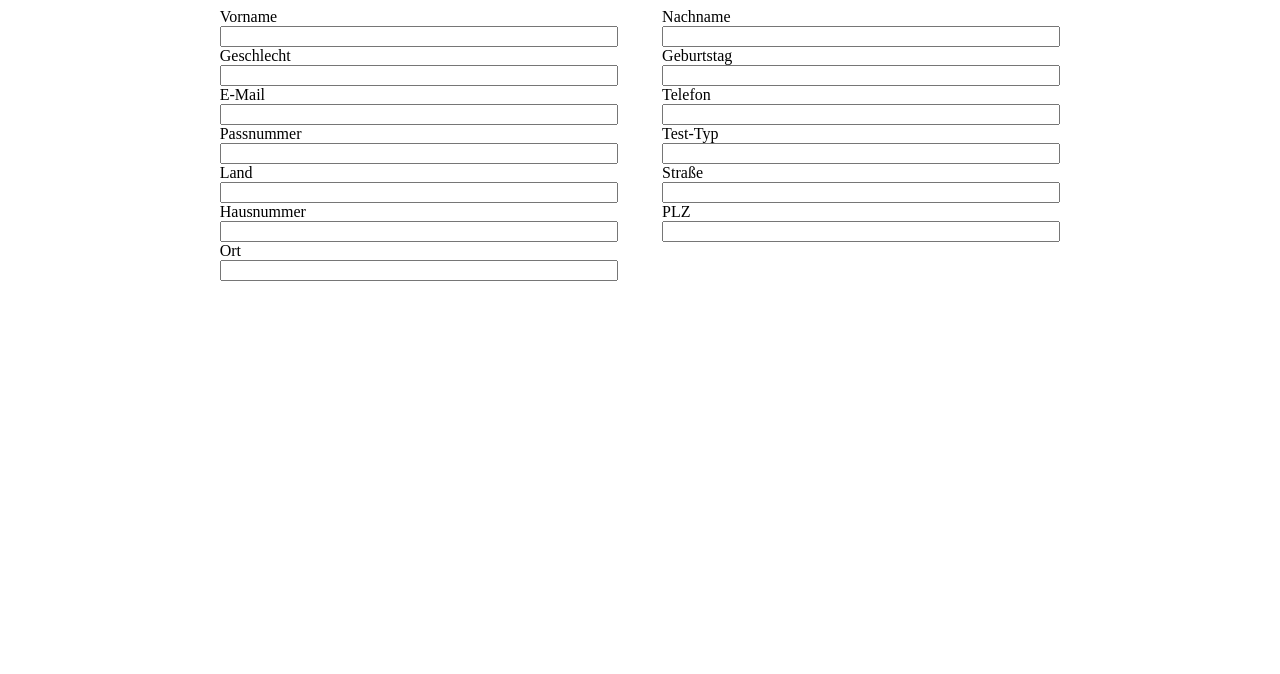
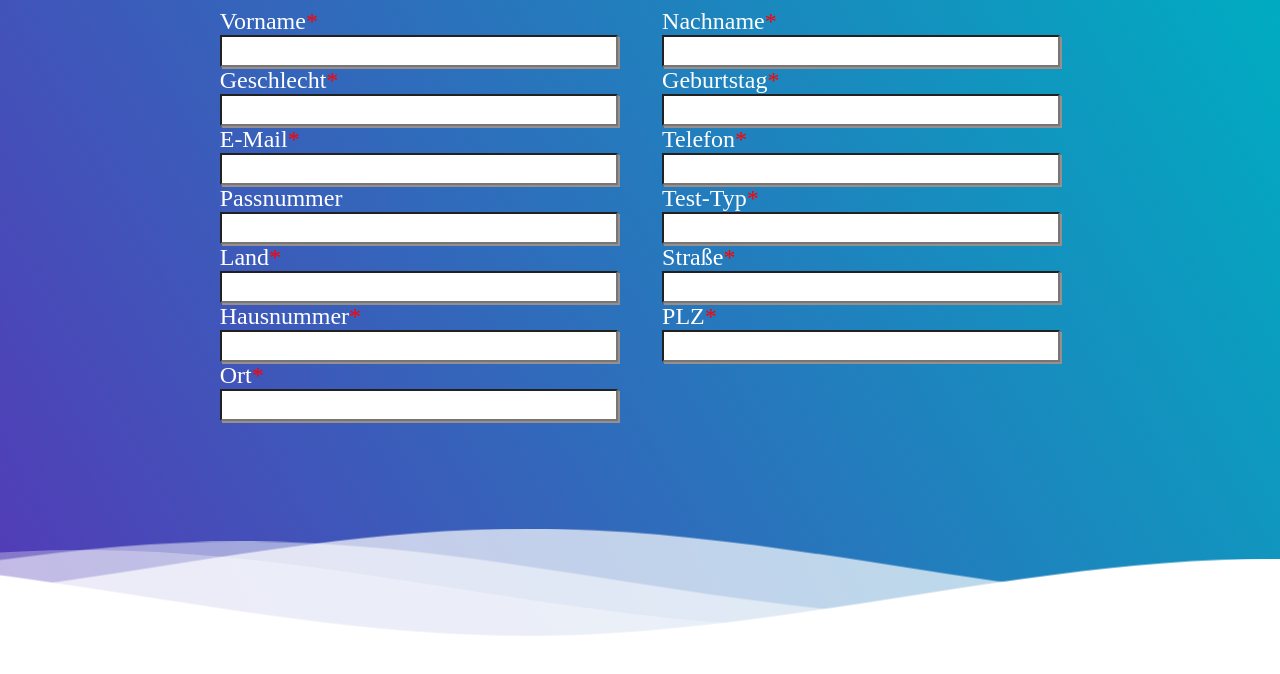
Before and after one commit to MaximilianStockmann/schnelltest-frontend, a Vue app: page / in a window 1280 px wide. Shown: the top 674 px of the page. Built offline with nearby package versions, Linux system fonts and the light colour scheme.

Commit message:
style : add background animation, basic box shadows and stars for mandatory inputs

```diff
--- a/src/components/ContentArea.vue
+++ b/src/components/ContentArea.vue
@@ -1,9 +1,40 @@
 <template>
 	<div id="content-area">
 		<FillableForm />
+		<div class="header">
+			<!--Content before waves-->
+			<div class="inner-header flex"></div>
+			<!--Waves Container-->
+			<div>
+				<svg
+					class="waves"
+					viewBox="0 24 150 28"
+					preserveAspectRatio="none"
+					shape-rendering="auto"
+				>
+					<defs>
+						<path
+							id="gentle-wave"
+							d="M-160 44c30 0 58-18 88-18s 58 18 88 18 58-18 88-18 58 18 88 18 v44h-352z"
+						/>
+					</defs>
+					<g class="parallax">
+						<use xlink:href="#gentle-wave" x="48" y="0" fill="rgba(255,255,255,0.7)" />
+						<use xlink:href="#gentle-wave" x="48" y="3" fill="rgba(255,255,255,0.5)" />
+						<use xlink:href="#gentle-wave" x="48" y="5" fill="rgba(255,255,255,0.3)" />
+						<use xlink:href="#gentle-wave" x="48" y="7" fill="#fff" />
+					</g>
+				</svg>
+			</div>
+			<!--Waves end-->
+		</div>
 	</div>
 </template>
 
 <script setup lang="ts">
 	import FillableForm from "./FillableForm.vue";
 </script>
+
+<style lang="scss">
+	@import "@/styles/components/contentArea.scss";
+</style>
--- a/src/components/InputField.vue
+++ b/src/components/InputField.vue
@@ -1,6 +1,8 @@
 <template>
-	<label for="test">{{ props.formInput.label }}</label>
-	<input id="test" />
+	<label class="input-label" for="test"
+		>{{ props.formInput.label }} <p v-if="props.formInput.isMandatory">*</p></label
+	>
+	<input class="input-box" id="test" />
 </template>
 
 <script setup lang="ts">
--- /dev/null
+++ b/src/styles/components/contentArea.scss
@@ -0,0 +1,84 @@
+.header {
+  width: 100%;
+  position:fixed;
+  top: 0;
+  left: 0;
+  z-index: -1;
+  text-align:center;
+  background: linear-gradient(60deg, rgba(84,58,183,1) 0%, rgba(0,172,193,1) 100%);
+  color:white;
+}
+
+.inner-header {
+  height:65vh;
+  width:100%;
+  margin: 0;
+  padding: 0;
+}
+
+.flex { /*Flexbox for containers*/
+  display: flex;
+  justify-content: center;
+  align-items: center;
+  text-align: center;
+}
+
+.waves {
+  position:relative;
+  width: 100%;
+  height:15vh;
+  margin-bottom:-7px; /*Fix for safari gap*/
+  min-height:100px;
+  max-height:150px;
+  //background: #000; // for the little transparent bit behinde the waves
+}
+
+.content {
+  position:relative;
+  height:20vh;
+  text-align:center;
+  background-color: white;
+}
+
+/* Animation */
+
+.parallax > use {
+  animation: move-forever 25s cubic-bezier(.55,.5,.45,.5)     infinite;
+}
+.parallax > use:nth-child(1) {
+  animation-delay: -2s;
+  animation-duration: 7s;
+}
+.parallax > use:nth-child(2) {
+  animation-delay: -3s;
+  animation-duration: 10s;
+}
+.parallax > use:nth-child(3) {
+  animation-delay: -4s;
+  animation-duration: 13s;
+}
+.parallax > use:nth-child(4) {
+  animation-delay: -5s;
+  animation-duration: 20s;
+}
+@keyframes move-forever {
+  0% {
+   transform: translate3d(-90px,0,0);
+  }
+  100% {
+    transform: translate3d(85px,0,0);
+  }
+}
+/*Shrinking for mobile*/
+@media (max-width: 768px) {
+  .waves {
+    height:40px;
+    min-height:40px;
+  }
+  .content {
+    height:30vh;
+  }
+  h1 {
+    font-size:24px;
+  }
+}
--- a/src/styles/components/fillableForm.scss
+++ b/src/styles/components/fillableForm.scss
@@ -1,3 +1,5 @@
+@import '../global/font.scss';
+
 .form-container {
   width: 70%;
   display : grid;
--- a/src/styles/components/inputField.scss
+++ b/src/styles/components/inputField.scss
@@ -1,6 +1,31 @@
+@import '../global/font.scss';
+@import '../global/boxShadow.scss';
+@import '../global/highlighting.scss';
+
 .input-container {
   width: 90%;
   display: flex;
   flex-direction: column;
   margin: auto;
 }
+
+.input-label {
+  display: flex;
+  @include standard-text;
+}
+
+.input-label p {
+  display: flex;
+  margin: 0px;
+  color: red;
+}
+
+.input-box {
+  height: calc(10px + 2vh);
+  @include standard-box-shadow;
+}
+
+.input-box:focus {
+  @include highlighted-box-shadow;
+  @include standard-highlight
+}
--- /dev/null
+++ b/src/styles/global/boxShadow.scss
@@ -0,0 +1,7 @@
+@mixin standard-box-shadow {
+  box-shadow: 2px 2px rgb(151, 142, 142);
+}
+
+@mixin highlighted-box-shadow {
+  box-shadow: 5px 5px rgb(84, 9, 155);
+}
--- /dev/null
+++ b/src/styles/global/font.scss
@@ -0,0 +1,4 @@
+@mixin standard-text {
+  color: #FFF;
+  font-size: calc(16px + 1vh);
+}
--- /dev/null
+++ b/src/styles/global/highlighting.scss
@@ -0,0 +1,3 @@
+@mixin standard-highlight {
+  border: 2px transparent;
+}
```
